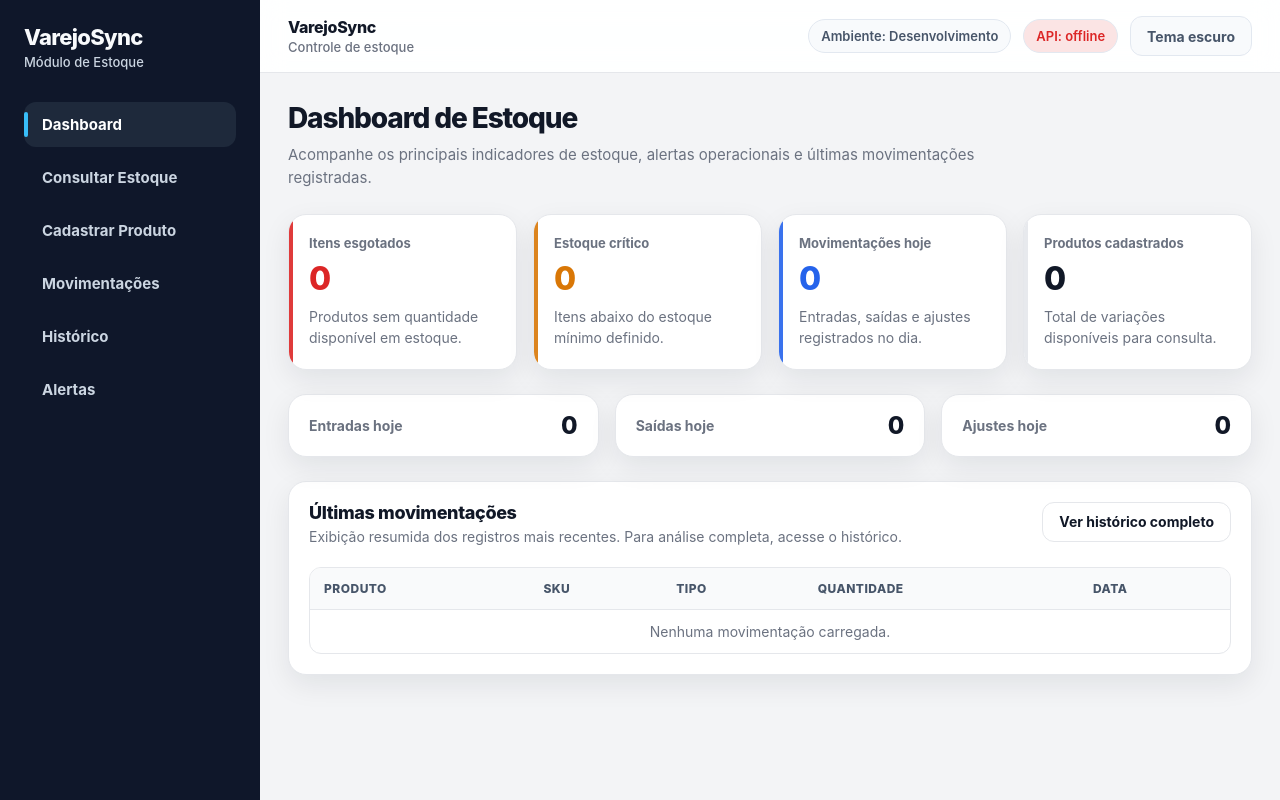
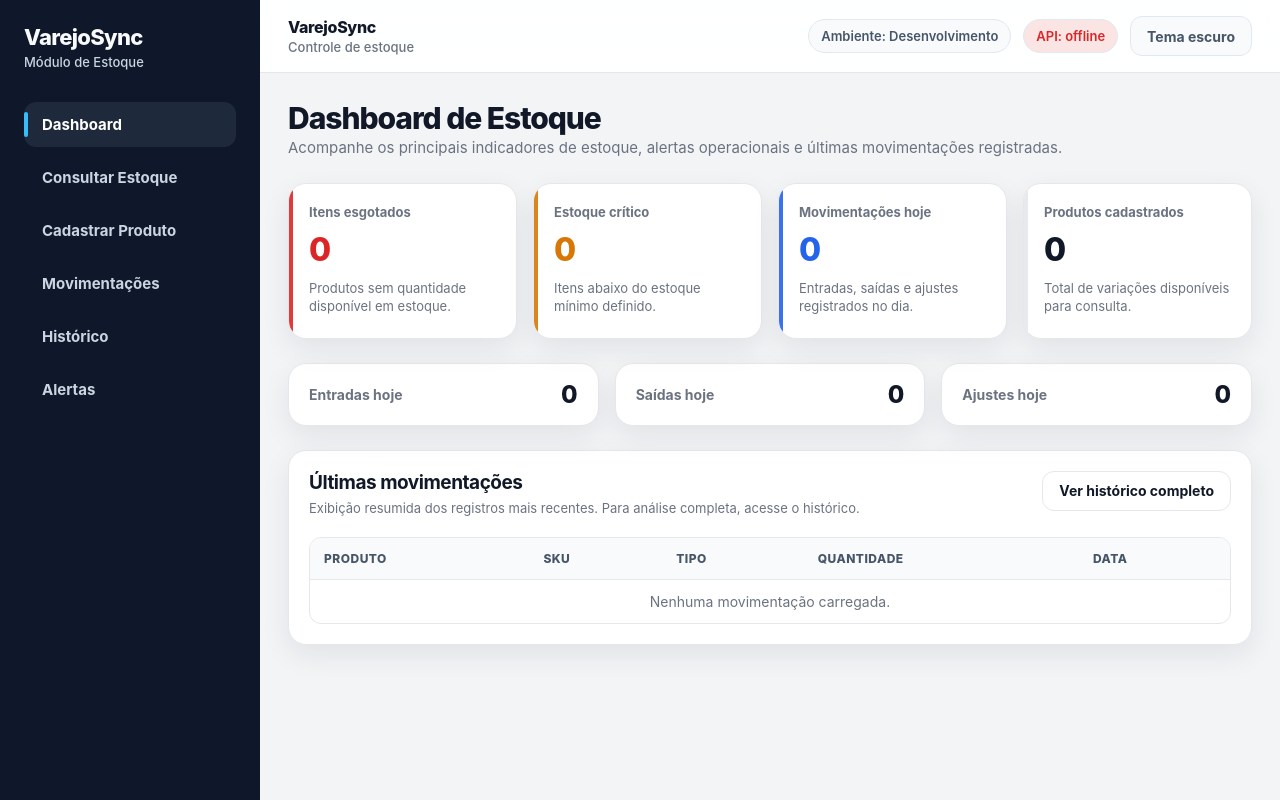
Before and after one commit to janamirelly/estoque-qa-lab, a plain HTML site: page frontend/index.html in a window 1280 px wide. Drawn offline with Linux system fonts and the light colour scheme; no server answers.

Commit message:
style: refinar tipografia e espaçamento do modulo estoque

```diff
--- a/frontend/css/components.css
+++ b/frontend/css/components.css
@@ -129,12 +129,13 @@
   margin-bottom: var(--space-5);
 }
 
-.table-header h3,
-.card h3 {
+.card h3,
+.table-header h3 {
   color: var(--text);
-  font-size: 18px;
-  font-weight: 800;
-  letter-spacing: -0.02em;
+  font-size: 19px;
+  font-weight: 750;
+  line-height: 1.25;
+  letter-spacing: -0.025em;
 }
 
 .table-header p {
@@ -216,8 +217,9 @@ tbody tr:last-child td {
 
 .field label {
   color: var(--muted-strong);
-  font-size: 13px;
+  font-size: 10px;
   font-weight: 700;
+  line-height: 1.3;
 }
 
 .field input,
--- a/frontend/css/layout.css
+++ b/frontend/css/layout.css
@@ -125,19 +125,19 @@
 }
 
 .page-header h2 {
-  margin: 0;
   color: var(--text);
-  font-size: 28px;
+  font-size: 30px;
   font-weight: 800;
-  letter-spacing: -0.04em;
+  line-height: 1.15;
+  letter-spacing: -0.035em;
 }
 
 .page-header p {
-  max-width: 760px;
-  margin: var(--space-2) 0 0;
+  max-width: 820px;
   color: var(--muted);
   font-size: 15px;
   line-height: 1.55;
+  font-weight: 400;
 }
 
 @media (max-width: 960px) {
--- a/frontend/css/pages.css
+++ b/frontend/css/pages.css
@@ -18,6 +18,7 @@
 .movimentacao-card:last-child {
   margin-bottom: 0;
 }
+
 
 .alertas-grid {
   display: grid;
@@ -187,3 +188,16 @@
     grid-template-columns: 1fr;
   }
 }
+.section-heading {
+  display: grid;
+  gap: 6px;
+  margin-bottom: 20px;
+}
+
+.section-heading p,
+.card > p,
+.table-header p {
+  font-size: 13px;
+  line-height: 1.4;
+  color: var(--muted);
+}
--- a/frontend/index.html
+++ b/frontend/index.html
@@ -419,10 +419,10 @@
             </div>
 
             <div class="card movimentacao-card">
-              <h3>Tipo de movimentação</h3>
-              <p class="section-helper">
-                Selecione a operação que será realizada no estoque.
-              </p>
+              <div class="section-heading">
+                <h3>Tipo de movimentação</h3>
+                <p>Selecione a operação que será realizada no estoque.</p>
+              </div>
 
               <div class="form-grid movimentacao-form-grid">
                 <div class="field">
```
